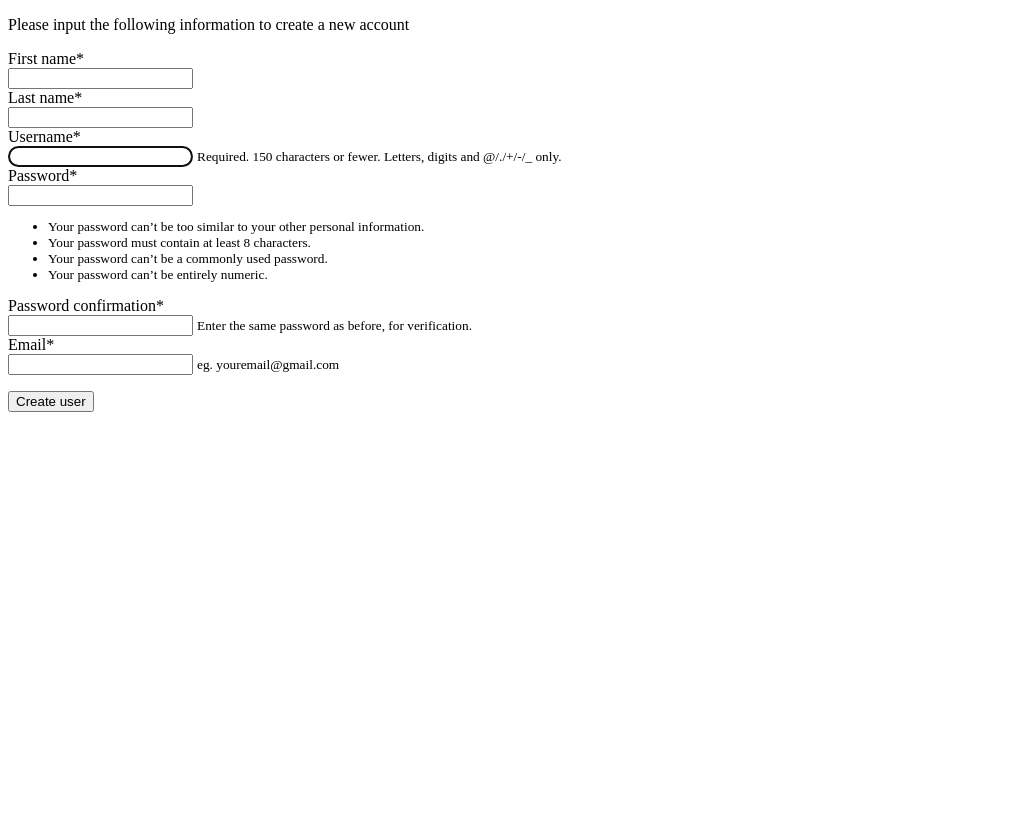
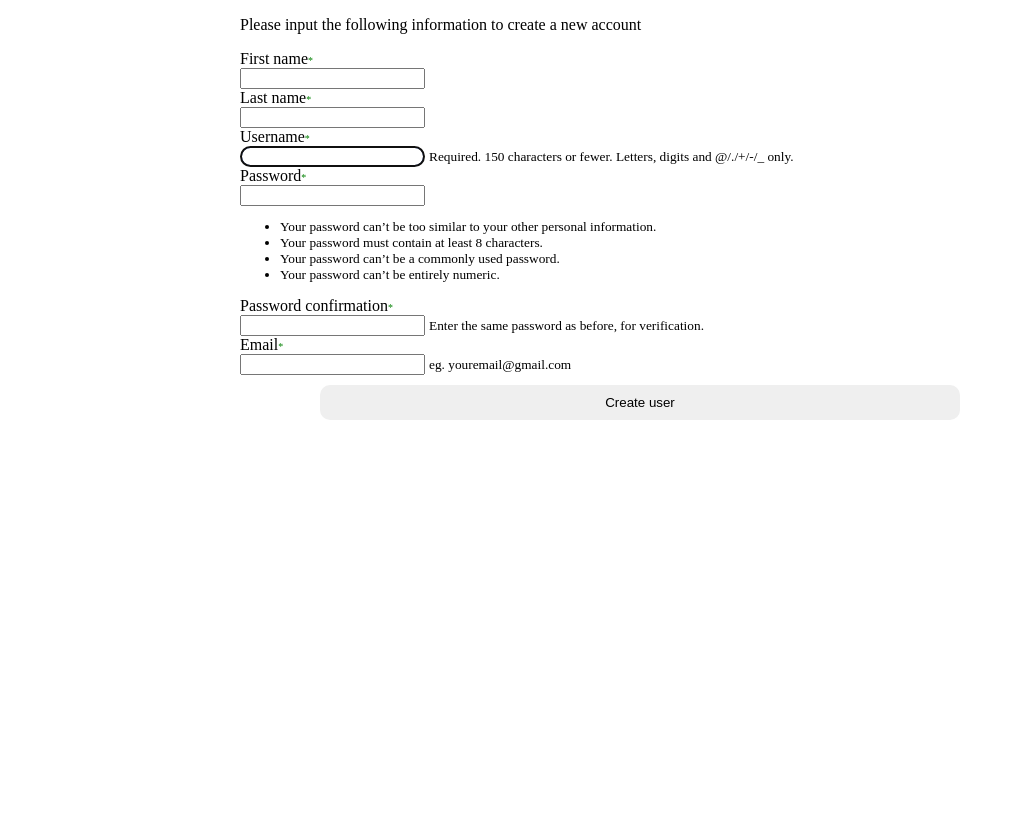
Before and after one commit to EugeneDlg/bncweb, a Django app: page /signup/ in a window 1280 px wide. Shown: the whole page, without its empty margins (0-1015 px from the left). Before the commit the page ends 412 px from the top, so only its background shows below. Run offline with Django 4.2, Linux system fonts and the light colour scheme; parts of the project's set-up code (start-up, migrations or seed data) failed here and were passed over; some libraries are stand-ins or nearby versions.

Commit message:
20220715

```diff
--- a/bncweb/urls.py
+++ b/bncweb/urls.py
@@ -15,18 +15,23 @@ Including another URLconf
 """
 from django.contrib import admin
 from django.urls import path, include
+from django.views.generic.base import RedirectView
+from django.contrib.staticfiles.storage import staticfiles_storage
 # from django.contrib.staticfiles.urls import staticfiles_urlpatterns
 # from django.conf import settings
 # from django.conf.urls.static import static
 from . import views
 
 urlpatterns = [
-    path('', include('game.urls')),
+
     # path('login/', views.loginView, name="login"),
     # path('', include('game.urls')),
     path('home/', include('game.urls')),
     path('signup/', views.signup_view, name="signup"),
     path('login/', views.login_view, name="login"),
     path('signout/', views.signout_view, name="signout"),
+    # path(r'.*', views.login_view, name="login"),
+    path('favicon.ico', RedirectView.as_view(url=staticfiles_storage.url('favicon.ico'))),
+    path('', include('game.urls')),
 ]
 # urlpatterns += static(settings.STATIC_URL, document_root=settings.STATIC_ROOT)
--- a/game/urls.py
+++ b/game/urls.py
@@ -4,9 +4,11 @@ from . import views
 
 
 urlpatterns = [
-    path('', views.home, name='home'),
+
     path('dualgame/', views.dual_game, name='dualgame'),
     path('singlegame.html', views.single_game, name='singlegame'),
     path('new_game', views.new_game, name="new_game"),
-    path('fixturelist.html', views.fixture_list, name="fixture_list"),
+    path('fixturelist', views.fixture_list, name="fixture_list"),
+    path('users', views.users_view, name="users"),
+    path('', views.home, name='home'),
 ]
--- a/game/views.py
+++ b/game/views.py
@@ -174,8 +174,9 @@ def single_game(request):
     return render(request, 'singlegame.html')
 
 
-def home1(request):
-    return render(request, 'singlegame.html')
+@login_required(login_url='login')
+def users_view(request):
+    return render(request, 'users.html')
 
 
 def finish_dual_game(request, game):
--- a/templates/login.html
+++ b/templates/login.html
@@ -18,6 +18,7 @@
     </form>
   </div>
 </div>
+    <br>
     <a href="{% url 'signup' %}">Create new user</a>
     <br>
     <a href="{% url 'signup' %}">Forgot password?</a>
--- a/templates/navbar.html
+++ b/templates/navbar.html
@@ -2,7 +2,7 @@
       <div id="navbar" class="collapse navbar-collapse justify-content-between">
       <ul class="navbar-nav">
         <li class="nav-item"><a class="nav-link text-light text-uppercase font-weight-bold px-3" href="{% url 'new_game' %}">New game</a></li>
-        <li class="nav-item"><a class="nav-link text-light text-uppercase font-weight-bold px-3" href="{% url 'users.html' %}">Users</a></li>
+        <li class="nav-item"><a class="nav-link text-light text-uppercase font-weight-bold px-3" href="{% url 'users' %}">Users</a></li>
         <li class="nav-item"><a class="nav-link text-light text-uppercase font-weight-bold px-3" href="">Settings</a></li>
         <li class="nav-item"><a class="nav-link text-light text-uppercase font-weight-bold px-3" href="{% url 'fixture_list' %}">Fixture List</a></li>
         <li class="nav-item"><a class="nav-link text-light text-uppercase font-weight-bold px-3" href="">About</a></li>
--- a/templates/signup.html
+++ b/templates/signup.html
@@ -7,37 +7,55 @@
 <link rel="stylesheet" type="text/css" href="{% static 'styles.css' %}"/>
 <script src="https://ajax.googleapis.com/ajax/libs/jquery/3.5.1/jquery.min.js"></script>
 <script>
-var example_form = '#signupform';
-
+$(document).ready(function () {
+$("#signup_form").on("submit", function(){
 $.ajax({
     url: "{% url 'signup' %}",
-    type: "POST",
-    data: $(example_form).serialize(),
+    dataType: 'json',
+    method: 'post',
+    data: $(this).serialize(),
     success: function(data) {
     	alert("LL");
-        if (!(data['success'])) {
-            // Here we replace the form, for the
-            $(example_form).replaceWith(data['form_html']);
+    	var button_tag = data['form_html'] + '<button class="form_auth_button" type="submit" name="button" >Create user</button>';
+        if (!(data.success)) {
+            $('#signup_form').replaceWith(button_tag);
+            //$('#signup_form').append(button_tag);
         }
         else {
             // Here you can show the user a success message or do whatever you need
-            //$(example_form).find('.success-message').show();
+            //$('#signup_form').find('.success-message').show();
             alert("ZZZZZZz");
         }
     },
-    error: function () {
-        $(example_form).find('.error-message').show()
+    error: function (response) {
+    	    	alert(response);
+        console.log(response.responseJSON.errors);
     }
 });
+return false;
+});
+});
 </script>
+<style>
+		span{
+        font-weight: normal;
+        color: green;
+        font-size: 10px;
+        }
+        .invalid-feedback::before {
+        content: "\a";
+        white-space: pre;
+        }
+
+</style>
 </head>
 <body>
-  <div>
+  <div class="form_signup_block">
 	<p>Please input the following information to create a new account</p>
-	<form id="signupform" method="post">
+	<form id="signup_form" method="post">
 		{% csrf_token %}
-		<p>{{ form | crispy }}</p>
-		<button type="submit" name="button" >Create user</button>
+		{{ form | crispy }}
+		<button class="form_auth_button" type="submit" name="button" >Create user</button>
 	</form>
   </div>
 </body>
--- a/templates/static/styles.css
+++ b/templates/static/styles.css
@@ -5,11 +5,19 @@
     opacity: 0.7;
 }
 .form_auth_block{
-    width: 1000px;
-    height: 1000px;
+    width: 500px;
+    height: 500px;
     margin: 0 auto;
     /*background: url(http://www.dailycompass.org/wp-content/uploads/2013/01/Bubbles.jpg);*/
     background: url('/static/bg-image0.jpg');
+    background-size: cover;
+    border-radius: 4px;
+}
+.form_signup_block{
+    width: 800px;
+    height: 800px;
+    margin: 0 auto;
+    /*background: url(http://www.dailycompass.org/wp-content/uploads/2013/01/Bubbles.jpg);*/
     background-size: cover;
     border-radius: 4px;
 }
@@ -59,12 +67,3 @@ input:focus {
     border: none;
     cursor: pointer;
 }
-
-a.button0 {
-    -webkit-appearance: button;
-    -moz-appearance: button;
-    appearance: button;
-
-    text-decoration: none;
-    color: yellow;
-}
```
Also changed, not shown: templates/base.html (+7 -6 lines), templates/static/favicon.ico (added).
